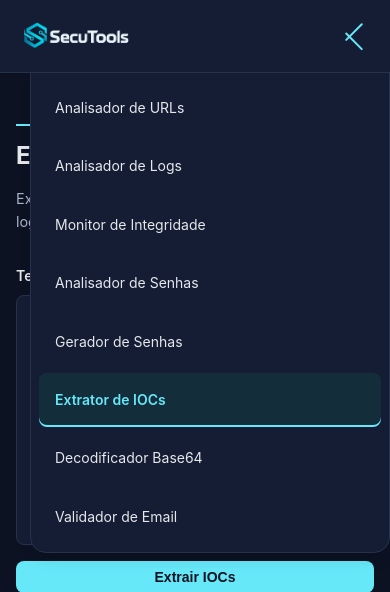
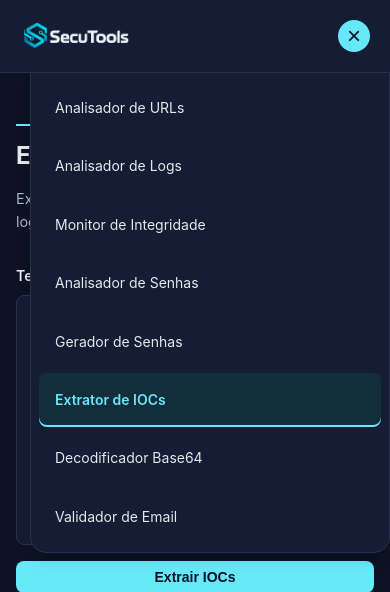
Before and after one commit to christzph/secutools, a Flask app: page /tools/ioc-extractor in a window 390 px wide, after a click that opens the changed part. Shown: the top 592 px of the page. Run offline with Flask 3, Linux system fonts and the light colour scheme.

Commit message:
feat: adiciona círculo ciano com X e fade ao botão do menu responsivo
- Mantém os três risquinhos no estado fechado
- Arredonda as pontas e aumenta a espessura dos risquinhos
- Aplica fade ao abrir e fechar o menu

```diff
--- a/static/style.css
+++ b/static/style.css
@@ -179,6 +179,7 @@ pre code {
 }
 
 .navbar__menu-toggle {
+  position: relative;
   display: none;
   background: none;
   border: none;
@@ -191,22 +192,38 @@ pre code {
 .navbar__menu-toggle span {
   display: block;
   width: 24px;
-  height: 2px;
+  height: 4px;
   background-color: var(--accent-primary);
-  transition: all var(--transition-fast);
-  border-radius: var(--radius-sm);
+  transition: opacity var(--transition-base);
+  border-radius: 999px;
 }
 
-.navbar__menu-toggle[aria-expanded="true"] span:nth-child(1) {
-  transform: rotate(45deg) translate(8px, 8px);
+.navbar__menu-toggle::after {
+  content: "×";
+  position: absolute;
+  top: 50%;
+  left: 50%;
+  display: grid;
+  place-items: center;
+  width: 32px;
+  height: 32px;
+  border-radius: 50%;
+  background-color: var(--accent-primary);
+  color: var(--bg-primary);
+  font-size: 24px;
+  line-height: 1;
+  opacity: 0;
+  pointer-events: none;
+  transform: translate(-50%, -50%);
+  transition: opacity var(--transition-base);
 }
 
-.navbar__menu-toggle[aria-expanded="true"] span:nth-child(2) {
+.navbar__menu-toggle[aria-expanded="true"] span {
   opacity: 0;
 }
 
-.navbar__menu-toggle[aria-expanded="true"] span:nth-child(3) {
-  transform: rotate(-45deg) translate(7px, -7px);
+.navbar__menu-toggle[aria-expanded="true"]::after {
+  opacity: 1;
 }
 
 .navbar__menu {
@@ -287,6 +304,8 @@ pre code {
 }
 
 @media (prefers-reduced-motion: reduce) {
+  .navbar__menu-toggle span,
+  .navbar__menu-toggle::after,
   .navbar__menu--compact .navbar__menu-item {
     transition: none;
   }
```
Also changed, not shown: 1 other file.
